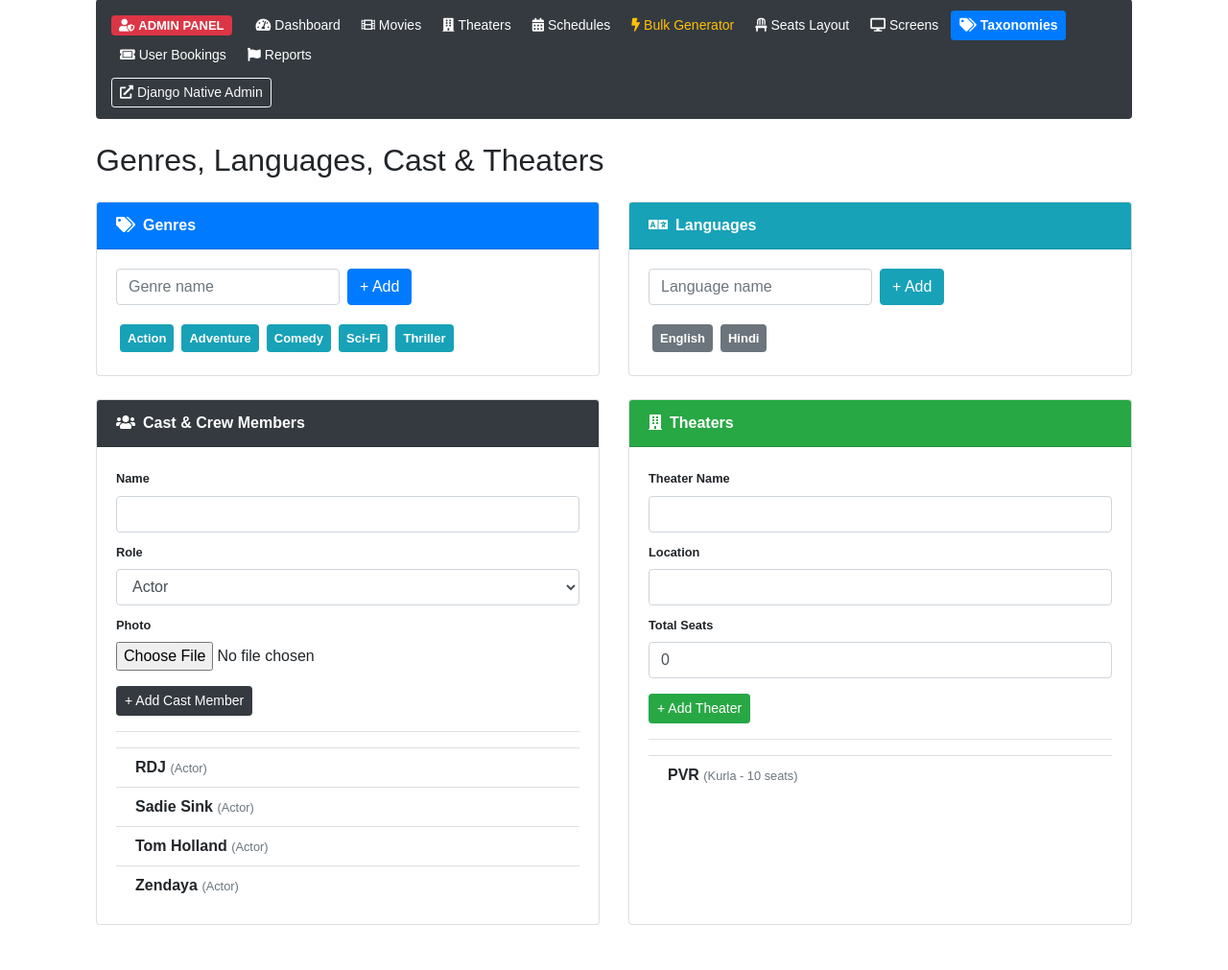
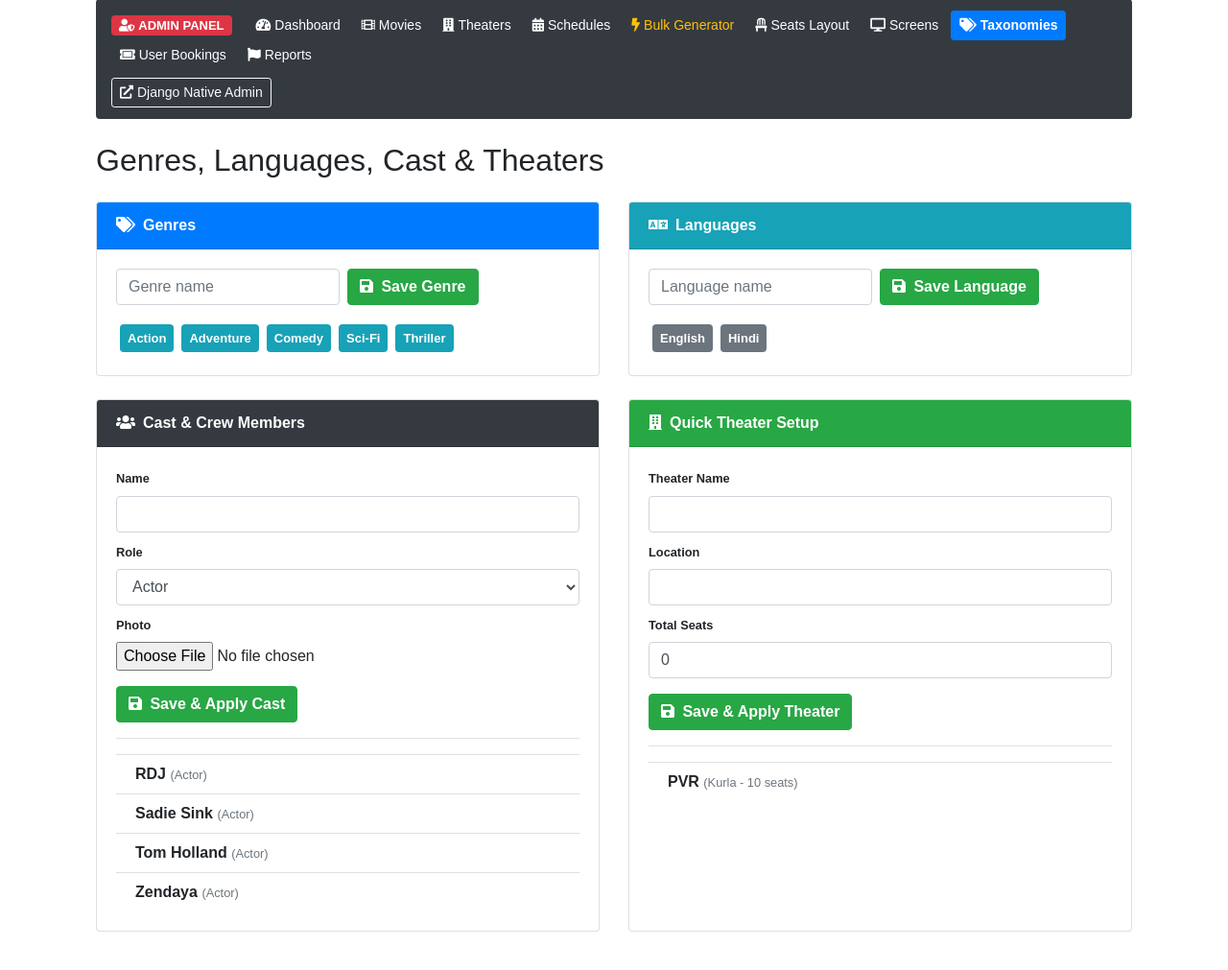
Before and after one commit to sid551/BMS-Clone, a Django app: page /movies/manage/taxonomies/ in a window 1280 px wide. Shown: the part 95-1106 px from the top of the page at 96% size. Run offline with Django 5.2, Linux system fonts and the light colour scheme; a user stored in the database is signed in; data comes from the database, SQL or seed files in the repository; some libraries are stand-ins or nearby versions.

Commit message:
New Changes

```diff
--- a/templates/movies/custom_admin/bulk_schedule_form.html
+++ b/templates/movies/custom_admin/bulk_schedule_form.html
@@ -69,8 +69,8 @@
           </div>
         </div>
 
-        <button type="submit" class="btn btn-success btn-block py-2 mt-3 font-weight-bold">
-          <i class="fas fa-bolt mr-2"></i>Generate All Showtimes (1-Click)
+        <button type="submit" class="btn btn-success btn-block py-3 mt-3 font-weight-bold shadow-sm">
+          <i class="fas fa-save mr-2"></i>Save & Apply All Showtimes Everywhere (1-Click)
         </button>
       </form>
     </div>
--- a/templates/movies/custom_admin/manage_taxonomies.html
+++ b/templates/movies/custom_admin/manage_taxonomies.html
@@ -27,7 +27,7 @@
             {% csrf_token %}
             <input type="hidden" name="item_type" value="genre">
             {{ genre_form.name }}
-            <button type="submit" class="btn btn-primary ml-2">+ Add</button>
+            <button type="submit" class="btn btn-success font-weight-bold ml-2"><i class="fas fa-save mr-1"></i> Save Genre</button>
           </form>
           <div class="d-flex flex-wrap">
             {% for g in genres %}
@@ -51,7 +51,7 @@
             {% csrf_token %}
             <input type="hidden" name="item_type" value="language">
             {{ language_form.name }}
-            <button type="submit" class="btn btn-info ml-2">+ Add</button>
+            <button type="submit" class="btn btn-success font-weight-bold ml-2"><i class="fas fa-save mr-1"></i> Save Language</button>
           </form>
           <div class="d-flex flex-wrap">
             {% for l in languages %}
@@ -88,7 +88,7 @@
               <label class="small font-weight-bold">Photo</label>
               {{ cast_form.photo }}
             </div>
-            <button type="submit" class="btn btn-dark btn-sm mt-2">+ Add Cast Member</button>
+            <button type="submit" class="btn btn-success font-weight-bold mt-2"><i class="fas fa-save mr-1"></i> Save & Apply Cast</button>
           </form>
           <div class="list-group list-group-flush" style="max-height: 250px; overflow-y: auto;">
             {% for c in cast_members %}
@@ -107,7 +107,7 @@
     <div class="col-md-6 mb-4">
       <div class="card shadow-sm h-100">
         <div class="card-header bg-success text-white font-weight-bold">
-          <i class="fas fa-building mr-2"></i>Theaters
+          <i class="fas fa-building mr-2"></i>Quick Theater Setup
         </div>
         <div class="card-body">
           <form method="post" class="mb-3 border-bottom pb-3">
@@ -125,7 +125,7 @@
               <label class="small font-weight-bold">Total Seats</label>
               {{ theater_form.total_seats }}
             </div>
-            <button type="submit" class="btn btn-success btn-sm mt-2">+ Add Theater</button>
+            <button type="submit" class="btn btn-success font-weight-bold mt-2"><i class="fas fa-save mr-1"></i> Save & Apply Theater</button>
           </form>
           <div class="list-group list-group-flush" style="max-height: 250px; overflow-y: auto;">
             {% for t in theaters %}
--- a/templates/movies/custom_admin/movie_form.html
+++ b/templates/movies/custom_admin/movie_form.html
@@ -87,7 +87,7 @@
 
         <div class="border-top pt-3 text-right">
           <a href="{% url 'admin_manage_movies' %}" class="btn btn-secondary mr-2">Cancel</a>
-          <button type="submit" class="btn btn-success">Save Movie</button>
+          <button type="submit" class="btn btn-success font-weight-bold px-4 py-2"><i class="fas fa-save mr-1"></i> Save & Apply Changes</button>
         </div>
       </form>
     </div>
--- a/templates/movies/custom_admin/schedule_form.html
+++ b/templates/movies/custom_admin/schedule_form.html
@@ -53,7 +53,7 @@
 
         <div class="border-top pt-3 text-right">
           <a href="{% url 'admin_manage_schedules' %}" class="btn btn-secondary mr-2">Cancel</a>
-          <button type="submit" class="btn btn-success">Save Schedule</button>
+          <button type="submit" class="btn btn-success font-weight-bold px-4 py-2"><i class="fas fa-save mr-1"></i> Save & Apply Changes</button>
         </div>
       </form>
     </div>
--- a/templates/movies/custom_admin/screen_form.html
+++ b/templates/movies/custom_admin/screen_form.html
@@ -43,7 +43,7 @@
 
         <div class="border-top pt-3 text-right">
           <a href="{% url 'admin_manage_screens' %}" class="btn btn-secondary mr-2">Cancel</a>
-          <button type="submit" class="btn btn-success">Save Screen & Generate Grid</button>
+          <button type="submit" class="btn btn-success font-weight-bold px-4 py-2"><i class="fas fa-save mr-1"></i> Save & Apply Changes</button>
         </div>
       </form>
     </div>
--- a/templates/movies/custom_admin/theater_form.html
+++ b/templates/movies/custom_admin/theater_form.html
@@ -31,7 +31,7 @@
 
         <div class="border-top pt-3 text-right">
           <a href="{% url 'admin_manage_theaters' %}" class="btn btn-secondary mr-2">Cancel</a>
-          <button type="submit" class="btn btn-primary"><i class="fas fa-save mr-1"></i> Save Theater</button>
+          <button type="submit" class="btn btn-success font-weight-bold px-4 py-2"><i class="fas fa-save mr-1"></i> Save & Apply Changes</button>
         </div>
       </form>
     </div>
```
Also changed, not shown: templates/movies/custom_admin/manage_seats.html (+6 -1 lines).
